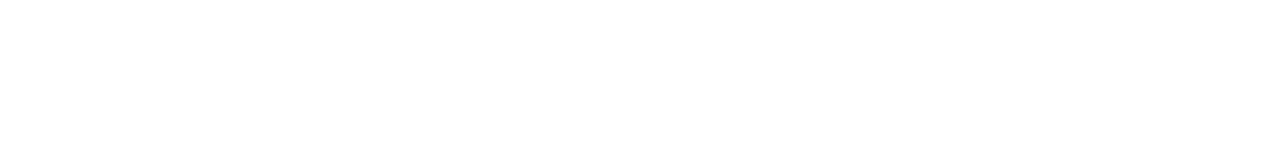
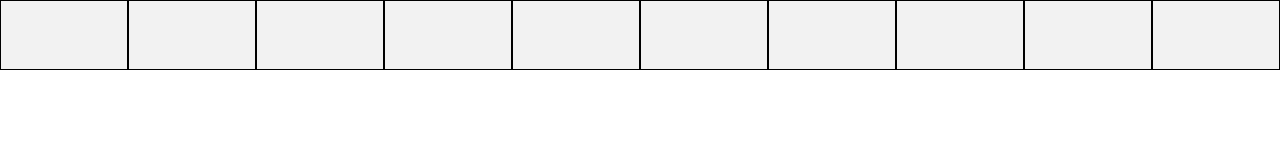
Before and after one commit to Shpachik/Vorwarts-Pharma, a plain HTML site: page index.html in a window 1280 px wide. Drawn offline with Linux system fonts and the light colour scheme; files that its build step writes are made by us from their sources.

Commit message:
repeat changes

```diff
--- a/CSS/main.css
+++ b/CSS/main.css
@@ -0,0 +1,28 @@
+@import url('https://fonts.googleapis.com/css2?family=Open+Sans&display=swap');
+
+* {
+    margin: 0px;
+    padding: 0px;
+    font: normal 'Open Sans';
+}
+
+@font-face {
+    font-family: 'Open Sans';
+    src: url(OpenSans-Regular.ttf);
+    font-weight: normal;
+}
+
+.navigation_bar {
+    display: flex;
+    flex-basis: 100%;
+    height: 70px;
+    background: #f2f2f2;
+    color: #4f4f4f;
+    font-size: 16px;
+}
+
+.part_of_bar {
+    border: solid 1px black;
+    display: inline-flex;
+    flex-basis: 10%;
+}
--- a/index.html
+++ b/index.html
@@ -4,9 +4,42 @@
     <meta charset="UTF-8">
     <meta name="viewport" content="width=device-width, initial-scale=1.0">
     <title>Vorwarts Pharma</title>
-    <link rel="stylesheet" href="main.css">
+    <link rel="stylesheet" href="/CSS/main.css">
 </head>
 <body>
-
+    <header class="header">
+        <div class="navigation_bar">
+            <div class="part_of_bar">
+                <!-- <img class="main_logo" src="/Images/main logo.png" alt="main logo 'Vorwarts Pharma'"> -->
+            </div>
+            <div class="part_of_bar">
+                <h4 class="part_name_bar"></h4>
+            </div>
+            <div class="part_of_bar">
+                <h4 class="part_name_bar"></h4>
+            </div>
+            <div class="part_of_bar">
+                <h4 class="part_name_bar"></h4>
+            </div>
+            <div class="part_of_bar">
+                <h4 class="part_name_bar"></h4>
+            </div>
+            <div class="part_of_bar">
+                <h4 class="part_name_bar"></h4>
+            </div>
+            <div class="part_of_bar">
+                <h4 class="part_name_bar"></h4>
+            </div>
+            <div class="part_of_bar">
+                <h4 class="part_name_bar"></h4>
+            </div>
+            <div class="part_of_bar">
+                <h4 class="part_name_bar"></h4>
+            </div>
+            <div class="part_of_bar">
+                <h4 class="part_name_bar"></h4>
+            </div>
+        </div>
+    </header>
 </body>
 </html>
```
